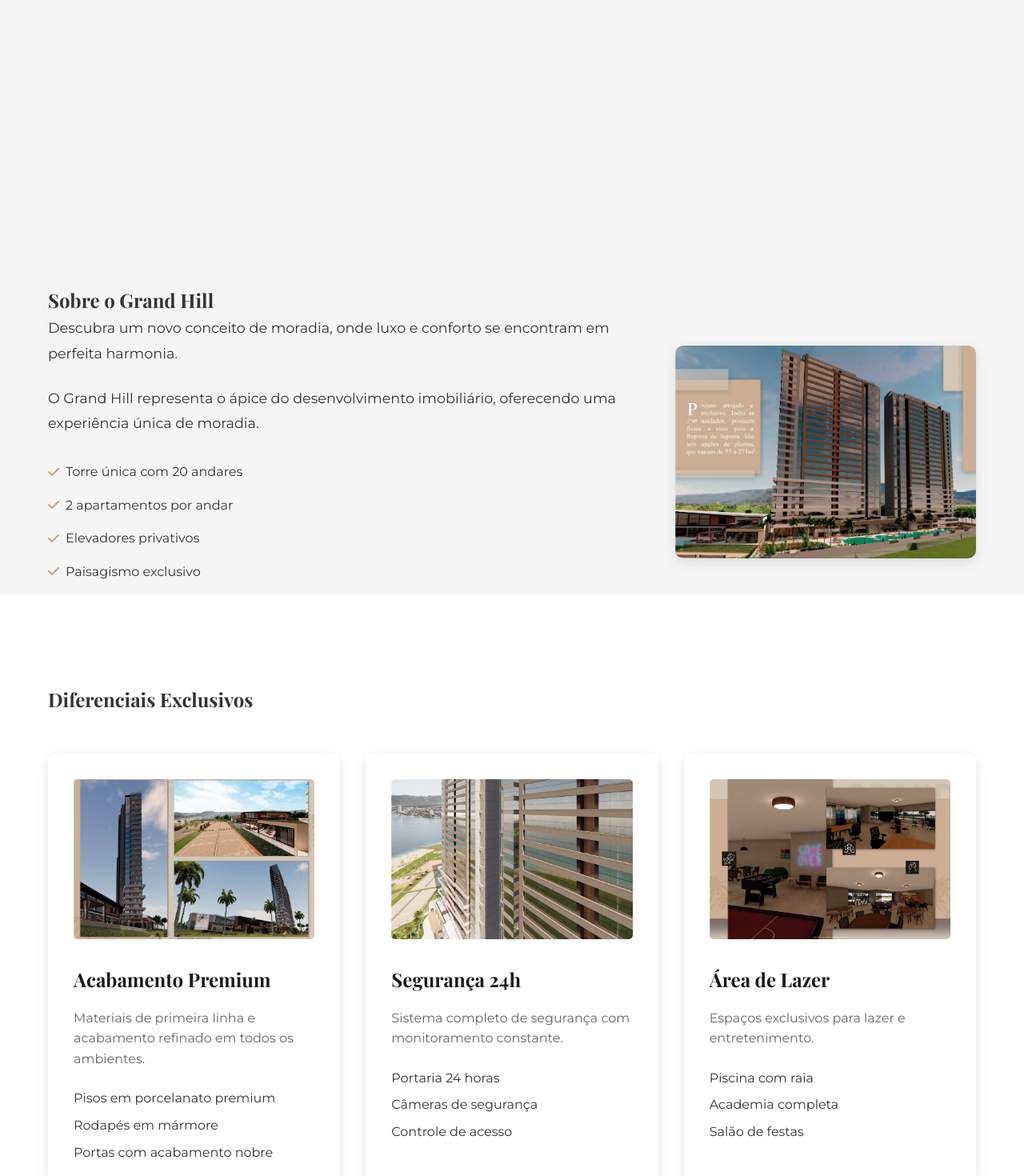
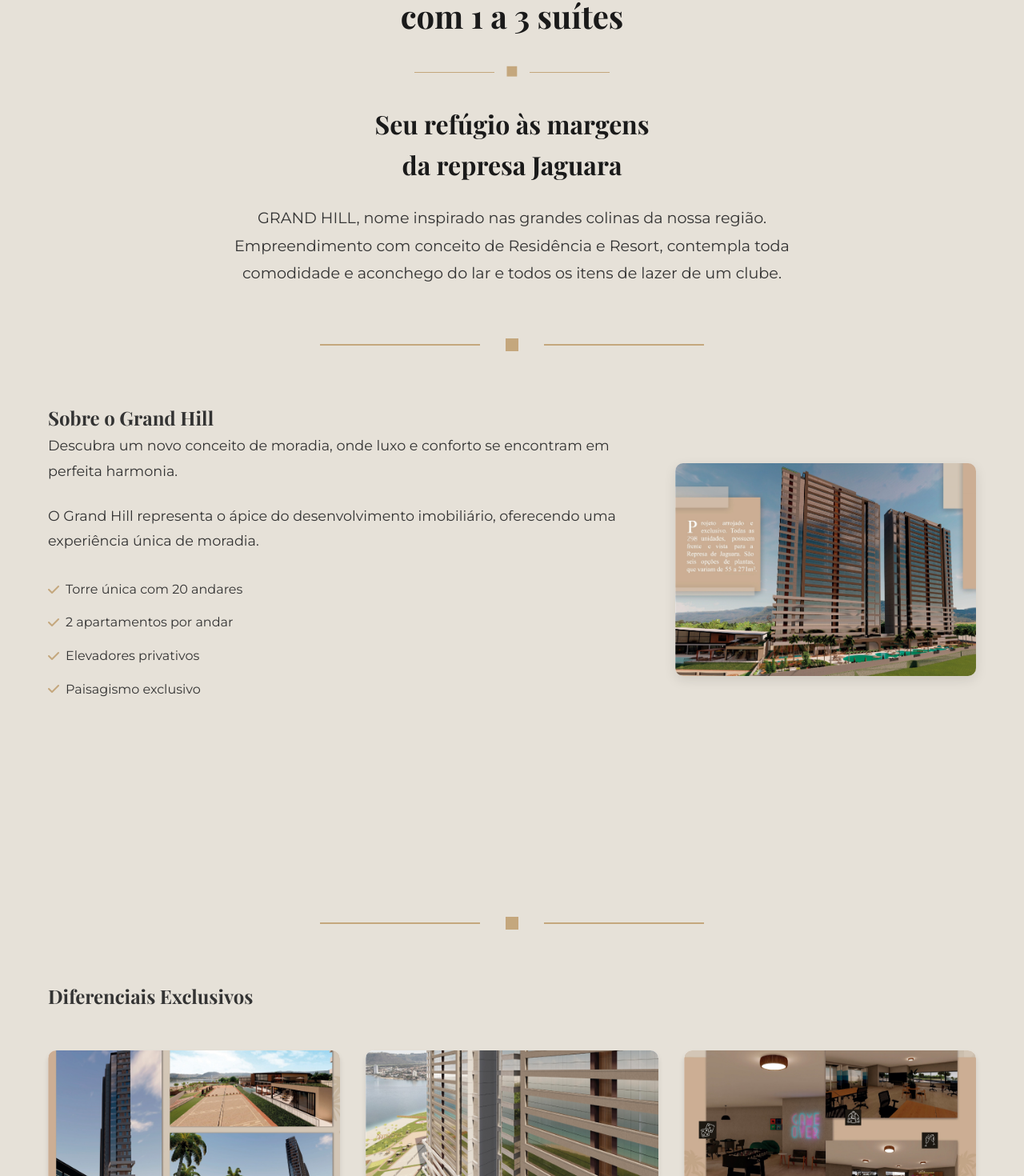
Before and after one commit to vitinpicademel/landing-grand-hill-next, a Next.js app: page / in a window 1280 px wide. Shown: the part 972-2442 px from the top of the page at 80% size. Built offline with nearby package versions, Linux system fonts and the light colour scheme; a web font is replaced by a local one.

Commit message:
Fix: Adicionando animações e melhorando layout da seção Sobre

```diff
--- a/src/app/globals.css
+++ b/src/app/globals.css
@@ -248,69 +248,102 @@ h1, h2, h3 {
 
 /* Sobre Section */
 .sobre-section {
-  background-color: var(--gray-color);
+  padding: 6rem 0;
+  background-color: var(--elegant-bg);
+  position: relative;
 }
 
 .intro-text {
   text-align: center;
   max-width: 800px;
-  margin: 0 auto 3rem;
-}
-
-.intro-text.fade-in {
+  margin: 0 auto 4rem;
   opacity: 0;
   transform: translateY(20px);
-  transition: opacity 0.6s ease, transform 0.6s ease;
-}
-
-.intro-text.fade-in.visible {
-  opacity: 1;
-  transform: translateY(0);
+  animation: fadeInUp 1s ease forwards;
 }
 
 .main-title {
   font-size: 2.5rem;
   margin-bottom: 1.5rem;
   color: var(--primary-color);
+  opacity: 0;
+  transform: translateY(20px);
+  animation: fadeInUp 1s ease forwards 0.2s;
 }
 
-.main-title.fade-in,
-.subtitle-intro.fade-in,
-.intro-description.fade-in {
+.subtitle-intro {
+  font-size: 2rem;
+  margin: 1.5rem 0;
+  color: var(--primary-color);
   opacity: 0;
   transform: translateY(20px);
-  transition: opacity 0.6s ease, transform 0.6s ease;
+  animation: fadeInUp 1s ease forwards 0.4s;
 }
 
-.main-title.fade-in.visible,
-.subtitle-intro.fade-in.visible,
-.intro-description.fade-in.visible {
+.intro-description {
+  font-size: 1.2rem;
+  line-height: 1.8;
+  color: var(--text-color);
+  opacity: 0;
+  transform: translateY(20px);
+  animation: fadeInUp 1s ease forwards 0.6s;
+  max-width: 700px;
+  margin: 0 auto;
+}
+
+@keyframes fadeInUp {
+  from {
+    opacity: 0;
+    transform: translateY(20px);
+  }
+  to {
     opacity: 1;
     transform: translateY(0);
   }
-
-.main-title.fade-in {
-  transition-delay: 0.2s;
 }
 
-.subtitle-intro {
-  font-size: 1.8rem;
-  margin-bottom: 1.5rem;
-  color: var(--secondary-color);
+.separator {
+  display: flex;
+  align-items: center;
+  justify-content: center;
+  margin: 2rem 0;
+  opacity: 0;
+  transform: translateY(20px);
+  animation: fadeInUp 1s ease forwards 0.3s;
 }
 
-.subtitle-intro.fade-in {
-  transition-delay: 0.4s;
+.separator-line {
+  height: 1px;
+  width: 100px;
+  background-color: var(--secondary-color);
 }
 
-.intro-description {
-  font-size: 1.1rem;
-  line-height: 1.8;
-  color: var(--dark-gray);
+.separator i {
+  color: var(--secondary-color);
+  margin: 0 1rem;
+  font-size: 0.8rem;
 }
 
-.intro-description.fade-in {
-  transition-delay: 0.6s;
+.separator-large {
+  display: flex;
+  align-items: center;
+  justify-content: center;
+  margin: 4rem 0;
+  opacity: 0;
+  transform: translateY(20px);
+  animation: fadeInUp 1s ease forwards 0.5s;
+}
+
+.separator-line-large {
+  height: 2px;
+  width: 200px;
+  background-color: var(--secondary-color);
+}
+
+.separator-large i {
+  color: var(--secondary-color);
+  margin: 0 2rem;
+  font-size: 1rem;
 }
 
 .sobre-content {
@@ -351,75 +384,69 @@ h1, h2, h3 {
 
 /* Diferenciais Section */
 .diferenciais-section {
-  background-color: var(--light-color);
-}
-
-.diferenciais-section::before {
-  content: '';
-  position: absolute;
-  top: 0;
-  left: 0;
-  width: 100%;
-  height: 100%;
-  background: linear-gradient(45deg, rgba(196, 167, 125, 0.1) 0%, rgba(255, 255, 255, 0) 100%);
-  z-index: -1;
+  padding: 6rem 0;
+  background-color: var(--elegant-bg);
 }
 
 .diferenciais-grid {
   display: grid;
-  grid-template-columns: repeat(auto-fit, minmax(300px, 1fr));
+  grid-template-columns: repeat(3, 1fr);
   gap: 2rem;
   margin-top: 3rem;
 }
 
 .diferencial-card {
-  background: var(--light-color);
-  padding: 2rem;
+  background: white;
   border-radius: 10px;
-  box-shadow: 0 5px 15px rgba(0, 0, 0, 0.1);
+  overflow: hidden;
+  box-shadow: 0 4px 6px rgba(0, 0, 0, 0.1);
   transition: transform 0.3s ease;
 }
 
 .diferencial-card:hover {
-  transform: translateY(-10px);
+  transform: translateY(-5px);
+}
+
+.diferencial-img-container {
+  width: 100%;
+  height: 200px;
+  position: relative;
+  overflow: hidden;
 }
 
 .diferencial-img {
   width: 100%;
-  height: 200px;
+  height: 100%;
   object-fit: cover;
-  border-radius: 5px;
-  margin-bottom: 1.5rem;
+}
+
+.diferencial-content {
+  padding: 1.5rem;
 }
 
 .diferencial-card h3 {
   font-size: 1.5rem;
+  color: var(--primary-color);
   margin-bottom: 1rem;
-  color: var(--primary-color);
+  text-align: center;
 }
 
 .diferencial-card p {
-  margin-bottom: 1.5rem;
-  color: var(--dark-gray);
+  color: var(--text-color);
+  margin-bottom: 1rem;
+  text-align: center;
 }
 
 .detalhes-lista {
   list-style: none;
+  padding: 0;
+  margin: 0;
+  text-align: center;
 }
 
 .detalhes-lista li {
-  margin-bottom: 0.5rem;
-  display: flex;
-  align-items: center;
-  gap: 0.5rem;
-}
-
-.detalhes-lista li:last-child {
-  margin-bottom: 0;
-}
-
-.detalhes-lista li i {
-  color: var(--secondary-color);
+  margin: 0.5rem 0;
+  color: var(--text-color);
 }
 
 /* Plantas Section */
@@ -786,62 +813,6 @@ h1, h2, h3 {
   animation: float 3s ease-in-out infinite;
 }
 
-/* Separators */
-.separator {
-  display: flex;
-  align-items: center;
-  justify-content: center;
-  margin: 2rem 0;
-}
-
-.separator.fade-in {
-  opacity: 0;
-  transform: translateY(20px);
-  transition: opacity 0.6s ease, transform 0.6s ease;
-}
-
-.separator-line {
-  height: 1px;
-  width: 100px;
-  background-color: var(--secondary-color);
-}
-
-.separator i {
-  color: var(--secondary-color);
-  margin: 0 1rem;
-  font-size: 0.8rem;
-}
-
-.separator-large {
-  display: flex;
-  align-items: center;
-  justify-content: center;
-  margin: 3rem 0;
-}
-
-.separator-large.fade-in {
-  opacity: 0;
-  transform: translateY(20px);
-  transition: opacity 0.6s ease, transform 0.6s ease;
-}
-
-.separator-large.visible {
-  opacity: 1;
-  transform: translateY(0);
-}
-
-.separator-line-large {
-  height: 2px;
-  width: 200px;
-  background-color: var(--secondary-color);
-}
-
-.separator-large i {
-  color: var(--secondary-color);
-  margin: 0 2rem;
-  font-size: 1rem;
-}
-
 /* Modal */
 .modal {
   display: flex;
--- a/src/components/Diferenciais.tsx
+++ b/src/components/Diferenciais.tsx
@@ -14,6 +14,7 @@ export default function Diferenciais() {
         <h2>Diferenciais Exclusivos</h2>
         <div className="diferenciais-grid">
           <div className="diferencial-card">
+            <div className="diferencial-img-container">
               <Image
                 src="/imagens/Book Grand Hill Ana Luisa_page-0023.jpg"
                 alt="Acabamento Premium"
@@ -21,6 +22,8 @@ export default function Diferenciais() {
                 height={200}
                 className="diferencial-img"
               />
+            </div>
+            <div className="diferencial-content">
               <h3>Acabamento Premium</h3>
               <p>Materiais de primeira linha e acabamento refinado em todos os ambientes.</p>
               <ul className="detalhes-lista">
@@ -29,7 +32,9 @@ export default function Diferenciais() {
                 <li>Portas com acabamento nobre</li>
               </ul>
             </div>
+          </div>
           <div className="diferencial-card">
+            <div className="diferencial-img-container">
               <Image
                 src="/imagens/Book Grand Hill Ana Luisa_page-0004.jpg"
                 alt="Segurança 24h"
@@ -37,6 +42,8 @@ export default function Diferenciais() {
                 height={200}
                 className="diferencial-img"
               />
+            </div>
+            <div className="diferencial-content">
               <h3>Segurança 24h</h3>
               <p>Sistema completo de segurança com monitoramento constante.</p>
               <ul className="detalhes-lista">
@@ -45,7 +52,9 @@ export default function Diferenciais() {
                 <li>Controle de acesso</li>
               </ul>
             </div>
+          </div>
           <div className="diferencial-card">
+            <div className="diferencial-img-container">
               <Image
                 src="/imagens/Book Grand Hill Ana Luisa_page-0015.jpg"
                 alt="Área de Lazer"
@@ -53,6 +62,8 @@ export default function Diferenciais() {
                 height={200}
                 className="diferencial-img"
               />
+            </div>
+            <div className="diferencial-content">
               <h3>Área de Lazer</h3>
               <p>Espaços exclusivos para lazer e entretenimento.</p>
               <ul className="detalhes-lista">
@@ -63,6 +74,7 @@ export default function Diferenciais() {
             </div>
           </div>
         </div>
+      </div>
     </section>
   );
 }
--- a/src/components/Sobre.tsx
+++ b/src/components/Sobre.tsx
@@ -19,8 +19,9 @@ export default function Sobre() {
             Seu refúgio às margens<br />da represa Jaguara
           </h3>
           <p className="intro-description fade-in">
-            GRAND HILL, nome inspirado nas grandes colinas da nossa região. Empreendimento com conceito de
-            Residência e Resort, contempla toda comodidade e aconchego do lar e todos os itens de lazer de
+            GRAND HILL, nome inspirado nas grandes colinas da nossa região.
+            Empreendimento com conceito de Residência e Resort, contempla
+            toda comodidade e aconchego do lar e todos os itens de lazer de
             um clube.
           </p>
         </div>
```
Lines whose indentation alone changed are shown as unchanged.
